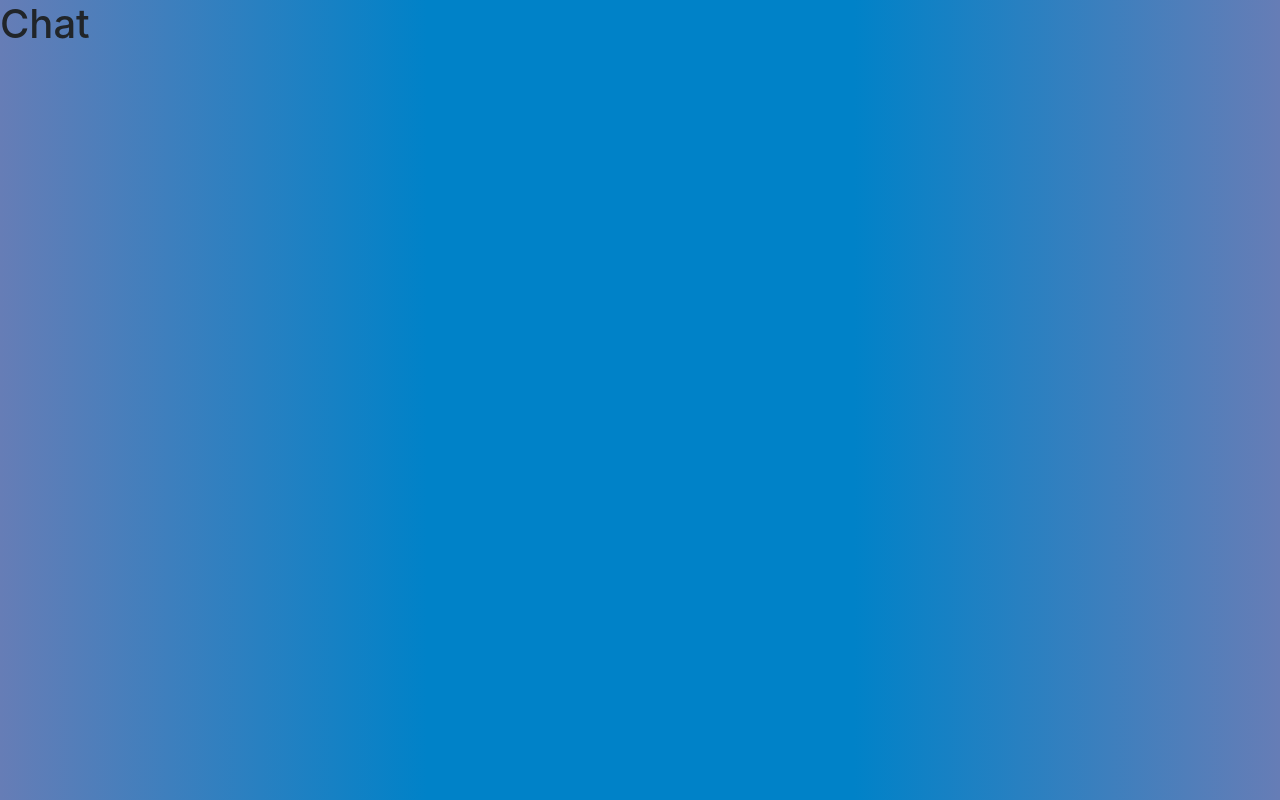
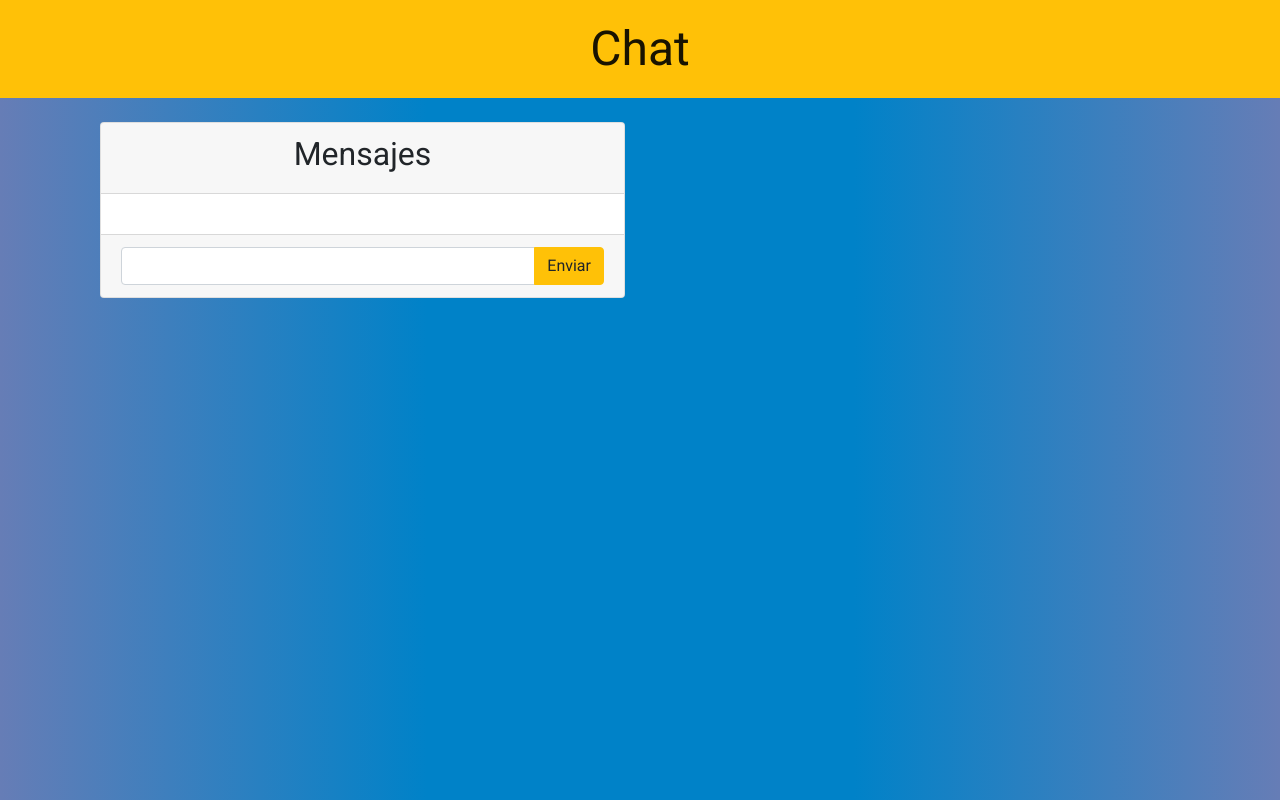
Before and after one commit to AlbertoVf/Chat, a website: page src/public/index.html in a window 1280 px wide. Drawn offline with nearby package versions, Linux system fonts and the light colour scheme.

Commit message:
Interfaz
Diseño basico de interfaz

```diff
--- a/src/public/css/main.css
+++ b/src/public/css/main.css
@@ -1,6 +1,27 @@
+@import 'https://fonts.googleapis.com/css?family=Roboto';
+@import 'https://fonts.googleapis.com/css?family=Merienda';
+
+
+
 body {
     background: #667db6;
     background: linear-gradient(to right, #667db6, #0082c8, #0082c8, #667db6);
     background: -webkit-linear-gradient(to right, #667db6, #0082c8, #0082c8, #667db6);
     color: #0F2027;
 }
+
+h2 {
+    text-align: center;
+}
+
+*, .roboto {
+    font-family: 'Roboto', sans-serif;
+}
+
+.merienda {
+    font-family: 'Merienda', cursive;
+}
+
+#titulo {
+    font-size: 3em;
+}
--- a/src/public/index.html
+++ b/src/public/index.html
@@ -8,13 +8,33 @@
 		<title>Chat</title>
 		<link rel="stylesheet" href="/css/main.css">
 		<link rel="stylesheet" href="https://stackpath.bootstrapcdn.com/bootstrap/4.3.1/css/bootstrap.min.css">
+		<script src="https://code.jquery.com/jquery-3.4.0.min.js"></script>
 		<script src="https://cdnjs.cloudflare.com/ajax/libs/socket.io/2.1.0/socket.io.slim.js" charset="utf-8"></script>
 		<script src="/js/main.js" charset="utf-8"></script>
 	</head>
 
 	<body>
-		<h1>Chat</h1>
-
+		<nav class="navbar navbar-light bg-warning">
+			<a id="titulo" href="/" class="navbar-brand mx-auto">Chat</a>
+		</nav>
+		<div class="container">
+			<div class="col-md-6 mt-4">
+				<div class="card">
+					<div class="card-header">
+						<h2>Mensajes</h2>
+					</div>
+					<div id="chat" class="card-body merienda"></div>
+					<form id="message-form" class="card-footer">
+						<div class="input-group">
+							<input type="text" id="message" class="form-control merienda">
+							<div class="input-group-append">
+								<input type="submit" class="btn btn-warning" value="Enviar">
+							</div>
+						</div>
+					</form>
+				</div>
+			</div>
+		</div>
 	</body>
 
 </html>
```
